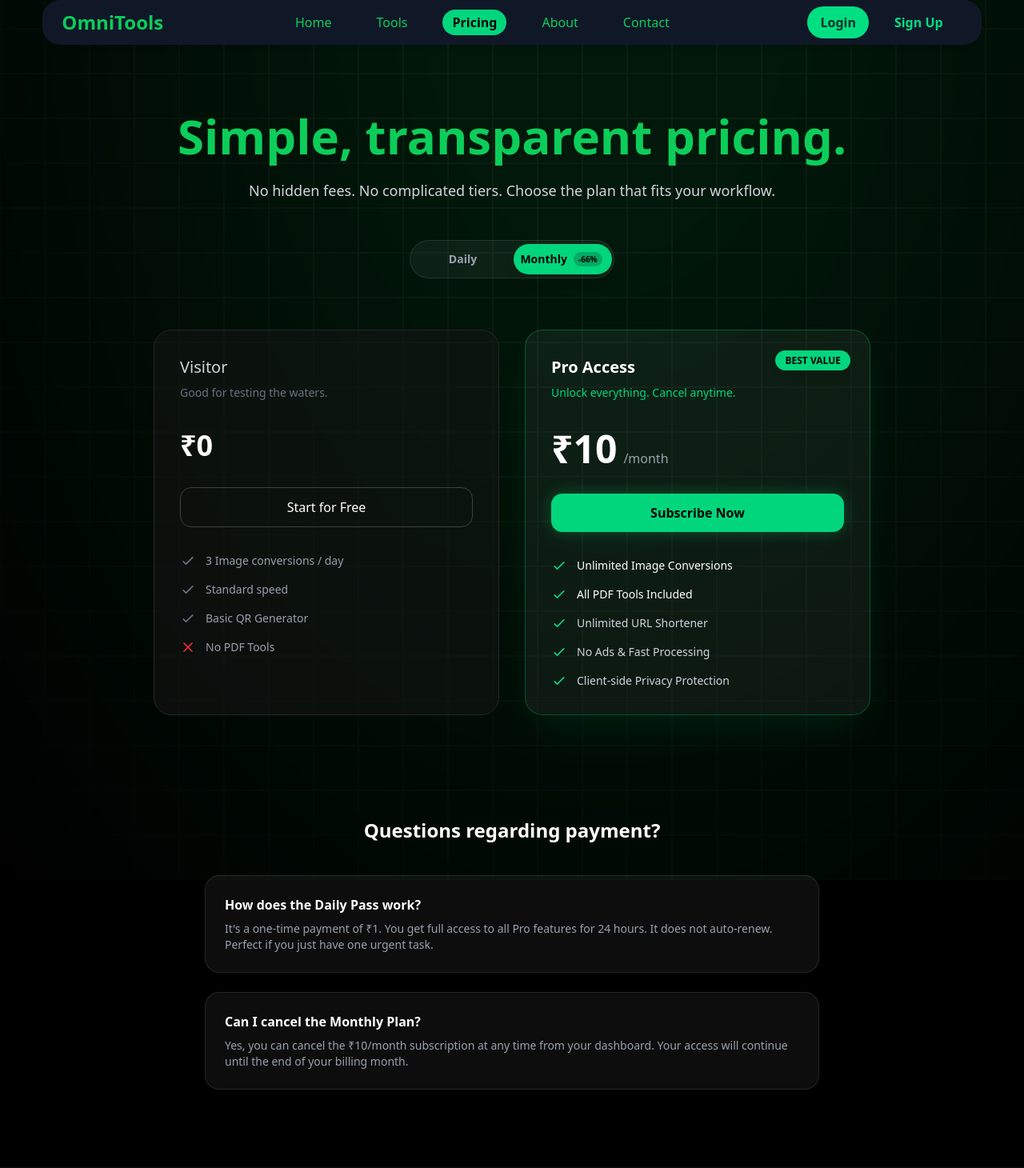
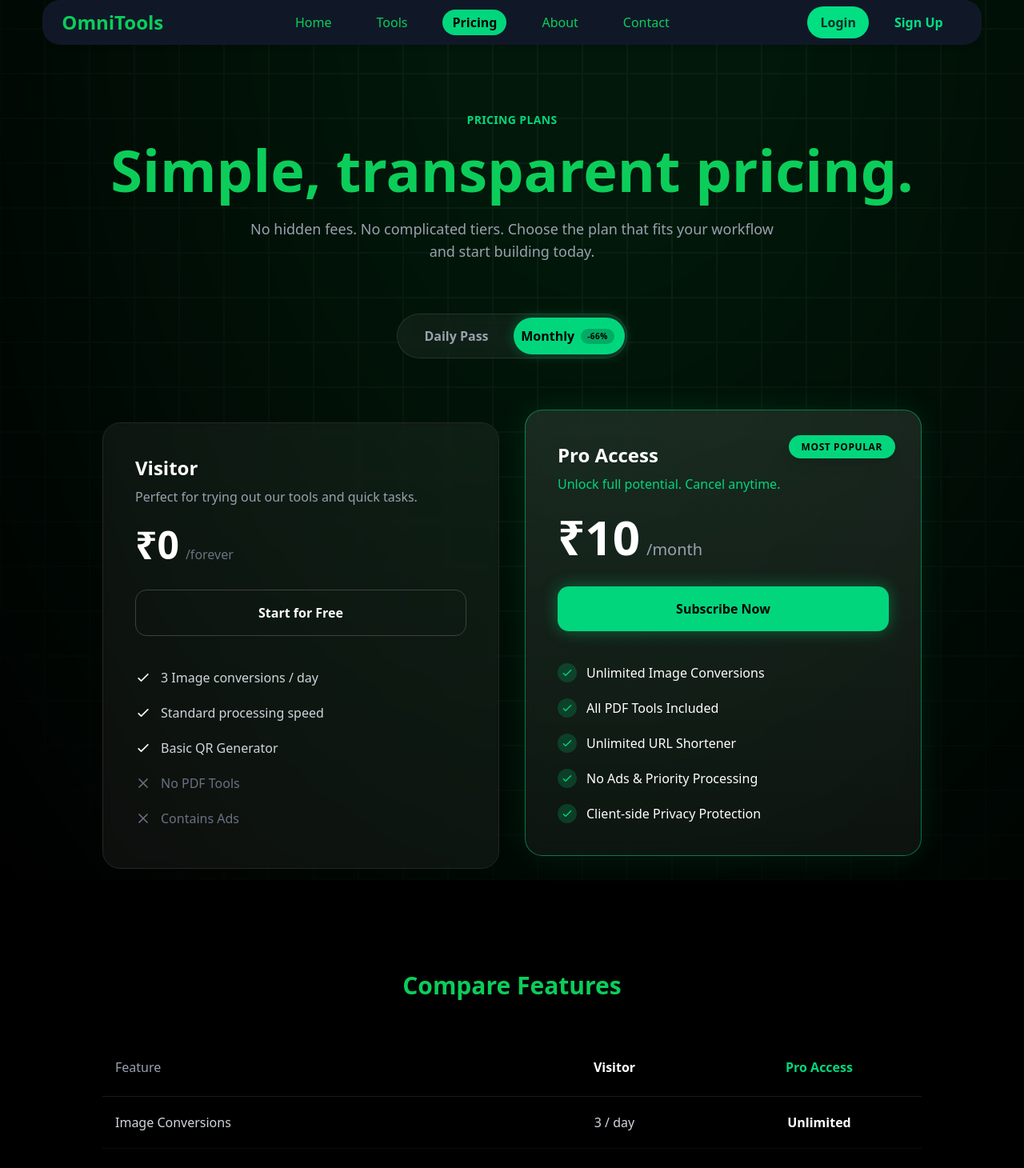
Before and after one commit to AmanKumar9958/my-saas-app, a Next.js app: page /pricing in a window 1280 px wide. Shown: the part 20-1480 px from the top of the page at 80% size. Built offline with nearby package versions, Linux system fonts and the light colour scheme.

Commit message:
feat: update image sources and enhance pricing page layout

```diff
--- a/next.config.ts
+++ b/next.config.ts
@@ -17,6 +17,10 @@ const nextConfig: NextConfig = {
         protocol: 'https',
         hostname: 'placehold.co',
       },
+      {
+        protocol: 'https',
+        hostname: 'ai-saas-template-aceternity.vercel.app',
+      },
     ],
   },
 };
--- a/src/app/pricing/page.tsx
+++ b/src/app/pricing/page.tsx
@@ -21,6 +21,23 @@ const CheckIcon = ({ className }: { className?: string }) => (
     </svg>
 );
 
+// Cross Icon Component
+const CrossIcon = ({ className }: { className?: string }) => (
+    <svg
+        className={className}
+        fill="none"
+        viewBox="0 0 24 24"
+        stroke="currentColor"
+    >
+        <path
+        strokeLinecap="round"
+        strokeLinejoin="round"
+        strokeWidth={2}
+        d="M6 18L18 6M6 6l12 12"
+        />
+    </svg>
+);
+
 type BillingCycle = "daily" | "monthly";
 
 const PricingPage = () => {
@@ -33,22 +50,25 @@ const PricingPage = () => {
       <div className="relative z-10 w-full max-w-7xl mx-auto px-6 md:px-12 lg:px-24 mt-32 md:mt-40 mb-24">
 
         {/* ----------------- HEADER ----------------- */}
-                <div className="text-center mb-12">
-                <h1 className="text-4xl md:text-6xl font-bold  mb-6 text-(--text-color)">
+        <div className="text-center mb-16">
+          <h2 className="text-[#02D67D] font-bold tracking-wide uppercase text-sm mb-4">
+            Pricing Plans
+          </h2>
+          <h1 className="text-4xl md:text-6xl lg:text-7xl font-bold text-(--text-color) mb-6">
             Simple, transparent pricing.
           </h1>
-                <p className="text-lg text-gray-300 max-w-2xl mx-auto">
-                    No hidden fees. No complicated tiers. Choose the plan that fits your workflow.
+          <p className="text-lg text-gray-400 max-w-2xl mx-auto">
+            No hidden fees. No complicated tiers. Choose the plan that fits your workflow and start building today.
           </p>
         </div>
 
         {/* ----------------- TOGGLE SWITCH ----------------- */}
-                <div className="flex justify-center mb-16">
-                <div className="relative flex items-center bg-white/5 border border-white/10 rounded-full p-1 cursor-pointer w-64 h-12">
+        <div className="flex justify-center mb-20">
+          <div className="relative flex items-center bg-white/5 border border-white/10 rounded-full p-1 cursor-pointer w-72 h-14 backdrop-blur-sm">
 
             {/* The Moving Pill */}
             <div
-                    className={`absolute top-1 bottom-1 w-[calc(50%-4px)] bg-[#02D67D] hover:cursor-pointer rounded-full transition-all duration-300 shadow-lg ${
+              className={`absolute top-1 bottom-1 w-[calc(50%-4px)] bg-[#02D67D] rounded-full transition-all duration-300 shadow-[0_0_15px_rgba(2,214,125,0.3)] ${
                 billingCycle === "monthly" ? "left-[calc(50%+2px)]" : "left-1"
               }`}
             />
@@ -56,23 +76,23 @@ const PricingPage = () => {
             {/* Daily Button */}
             <button
               onClick={() => setBillingCycle("daily")}
-                    className={`relative z-10 w-1/2 text-sm font-bold transition-colors duration-300 hover:cursor-pointer ${
+              className={`relative z-10 w-1/2 text-base font-bold transition-colors duration-300 ${
                 billingCycle === "daily" ? "text-black" : "text-gray-400 hover:text-white"
               }`}
             >
-                    Daily
+              Daily Pass
             </button>
 
             {/* Monthly Button */}
             <button
               onClick={() => setBillingCycle("monthly")}
-                    className={`relative z-10 w-1/2 text-sm font-bold transition-colors duration-300 flex items-center justify-center gap-2 hover:cursor-pointer ${
+              className={`relative z-10 w-1/2 text-base font-bold transition-colors duration-300 flex items-center justify-center gap-2 ${
                 billingCycle === "monthly" ? "text-black" : "text-gray-400 hover:text-white"
               }`}
             >
               Monthly
               {/* Savings Badge */}
-                    <span className={`text-[10px] px-1.5 py-0.5 rounded-full ${
+              <span className={`text-[10px] px-2 py-0.5 rounded-full font-extrabold uppercase tracking-wider ${
                 billingCycle === "monthly" ? "bg-black/20 text-black" : "bg-[#02D67D]/20 text-[#02D67D]"
               }`}>
                 -66%
@@ -82,119 +102,166 @@ const PricingPage = () => {
         </div>
 
         {/* ----------------- PRICING CARDS ----------------- */}
-                <div className="grid grid-cols-1 md:grid-cols-2 gap-8 max-w-4xl mx-auto">
+        <div className="grid grid-cols-1 md:grid-cols-2 gap-8 max-w-5xl mx-auto mb-32">
 
-                {/* CARD 1: FREE TIER (Anchor Pricing) */}
-                <SpotlightCard className="p-8 bg-neutral-900/50 border border-neutral-800 rounded-3xl flex flex-col hover:border-neutral-600 transition-colors">
-                    <div className="mb-4">
-                    <h3 className="text-xl font-medium text-gray-300">Visitor</h3>
-                    <p className="text-sm text-gray-500 mt-2 h-10">
-                        Good for testing the waters.
+          {/* CARD 1: FREE TIER */}
+          <SpotlightCard className="p-8 md:p-10 bg-white/5 backdrop-blur-sm border border-neutral-800 rounded-3xl flex flex-col hover:border-neutral-600 transition-colors h-full">
+            <div className="mb-6">
+              <h3 className="text-2xl font-bold text-white">Visitor</h3>
+              <p className="text-gray-400 mt-2">
+                Perfect for trying out our tools and quick tasks.
               </p>
             </div>
 
             <div className="mb-8">
-                    <span className="text-4xl font-bold text-white">₹0</span>
+              <span className="text-5xl font-bold text-white">₹0</span>
+              <span className="text-gray-500 ml-2">/forever</span>
             </div>
 
-                    <button className="w-full py-3 px-4 rounded-xl border border-neutral-700 text-white font-medium hover:bg-neutral-800 transition-all mb-8">
+            <button className="w-full py-4 px-6 rounded-xl border border-neutral-700 text-white font-bold hover:bg-white/10 transition-all mb-10">
               Start for Free
             </button>
 
-                    <div className="space-y-4 text-sm text-gray-400">
+            <div className="space-y-5 text-gray-300">
               <div className="flex items-center">
-                        <CheckIcon className="w-5 h-5 text-gray-500 mr-3" />
+                <CheckIcon className="w-5 h-5 text-white mr-3 shrink-0" />
                 <span>3 Image conversions / day</span>
               </div>
               <div className="flex items-center">
-                        <CheckIcon className="w-5 h-5 text-gray-500 mr-3" />
-                        <span>Standard speed</span>
+                <CheckIcon className="w-5 h-5 text-white mr-3 shrink-0" />
+                <span>Standard processing speed</span>
               </div>
               <div className="flex items-center">
-                        <CheckIcon className="w-5 h-5 text-gray-500 mr-3" />
+                <CheckIcon className="w-5 h-5 text-white mr-3 shrink-0" />
                 <span>Basic QR Generator</span>
               </div>
-                    <div className="flex items-center">
-                        <svg className="w-5 h-5 text-red-500 mr-3" fill="none" viewBox="0 0 24 24" stroke="currentColor"><path strokeLinecap="round" strokeLinejoin="round" strokeWidth={2} d="M6 18L18 6M6 6l12 12" /></svg>
+              <div className="flex items-center text-gray-500">
+                <CrossIcon className="w-5 h-5 mr-3 shrink-0" />
                 <span>No PDF Tools</span>
+              </div>
+              <div className="flex items-center text-gray-500">
+                <CrossIcon className="w-5 h-5 mr-3 shrink-0" />
+                <span>Contains Ads</span>
               </div>
             </div>
           </SpotlightCard>
 
-                {/* CARD 2: PRO TIER (Dynamic) */}
-                <SpotlightCard className="relative p-8 bg-white/5 border border-[#02D67D]/30 rounded-3xl flex flex-col shadow-2xl shadow-[#02D67D]/10">
+          {/* CARD 2: PRO TIER */}
+          <SpotlightCard className="relative p-8 md:p-10 bg-linear-to-b from-white/10 to-white/5 backdrop-blur-md border border-[#02D67D]/50 rounded-3xl flex flex-col shadow-[0_0_40px_rgba(2,214,125,0.1)] h-full transform md:-translate-y-4">
             {/* Best Value Badge */}
-                    {billingCycle === "monthly" && (
             <div className="absolute top-0 right-0 transform translate-x-2 -translate-y-2">
-                            <span className="bg-[#02D67D] text-black text-xs font-bold px-3 py-1 rounded-full shadow-lg">
-                                BEST VALUE
+                <span className="bg-[#02D67D] text-black text-xs font-bold px-4 py-1.5 rounded-full shadow-lg uppercase tracking-wider">
+                    Most Popular
                 </span>
             </div>
-                    )}
 
-                    <div className="mb-4">
-                    <h3 className="text-xl font-bold text-white">Pro Access</h3>
-                    <p className="text-sm text-[#02D67D] mt-2 h-10">
+            <div className="mb-6">
+              <h3 className="text-2xl font-bold text-white">Pro Access</h3>
+              <p className="text-[#02D67D] mt-2 font-medium">
                 {billingCycle === "daily"
-                            ? "Flexible. Pay only when you need it."
-                            : "Unlock everything. Cancel anytime."}
+                    ? "Flexible access. Pay only when you need it."
+                    : "Unlock full potential. Cancel anytime."}
               </p>
             </div>
 
             <div className="mb-8 flex items-baseline">
-                    <span className="text-5xl font-bold text-white">
+              <span className="text-6xl font-bold text-white">
                 ₹{billingCycle === "daily" ? "1" : "10"}
               </span>
-                    <span className="text-gray-400 ml-2">
+              <span className="text-gray-400 ml-2 text-xl">
                 /{billingCycle === "daily" ? "day" : "month"}
               </span>
             </div>
 
-                    <button className="w-full py-3 px-4 rounded-xl bg-[#02D67D] text-black font-bold hover:bg-[#02b86b] hover:scale-[1.02] transition-all mb-8 shadow-[0_0_20px_rgba(2,214,125,0.3)]">
+            <button className="w-full py-4 px-6 rounded-xl bg-[#02D67D] text-black font-bold hover:bg-[#02b86b] hover:scale-[1.02] transition-all mb-10 shadow-[0_0_20px_rgba(2,214,125,0.4)]">
               {billingCycle === "daily" ? "Get Daily Pass" : "Subscribe Now"}
             </button>
 
-                    <div className="space-y-4 text-sm text-gray-300">
+            <div className="space-y-5 text-white">
               <div className="flex items-center">
-                        <CheckIcon className="w-5 h-5 text-[#02D67D] mr-3" />
-                        <span className="font-medium text-white">Unlimited Image Conversions</span>
+                <div className="bg-[#02D67D]/20 p-1 rounded-full mr-3">
+                    <CheckIcon className="w-4 h-4 text-[#02D67D]" />
+                </div>
+                <span className="font-medium">Unlimited Image Conversions</span>
               </div>
               <div className="flex items-center">
-                        <CheckIcon className="w-5 h-5 text-[#02D67D] mr-3" />
-                        <span className="font-medium text-white">All PDF Tools Included</span>
+                <div className="bg-[#02D67D]/20 p-1 rounded-full mr-3">
+                    <CheckIcon className="w-4 h-4 text-[#02D67D]" />
+                </div>
+                <span className="font-medium">All PDF Tools Included</span>
               </div>
               <div className="flex items-center">
-                        <CheckIcon className="w-5 h-5 text-[#02D67D] mr-3" />
-                        <span>Unlimited URL Shortener</span>
+                <div className="bg-[#02D67D]/20 p-1 rounded-full mr-3">
+                    <CheckIcon className="w-4 h-4 text-[#02D67D]" />
+                </div>
+                <span className="font-medium">Unlimited URL Shortener</span>
               </div>
               <div className="flex items-center">
-                        <CheckIcon className="w-5 h-5 text-[#02D67D] mr-3" />
-                        <span>No Ads & Fast Processing</span>
+                <div className="bg-[#02D67D]/20 p-1 rounded-full mr-3">
+                    <CheckIcon className="w-4 h-4 text-[#02D67D]" />
+                </div>
+                <span className="font-medium">No Ads & Priority Processing</span>
               </div>
               <div className="flex items-center">
-                        <CheckIcon className="w-5 h-5 text-[#02D67D] mr-3" />
-                        <span>Client-side Privacy Protection</span>
+                <div className="bg-[#02D67D]/20 p-1 rounded-full mr-3">
+                    <CheckIcon className="w-4 h-4 text-[#02D67D]" />
+                </div>
+                <span className="font-medium">Client-side Privacy Protection</span>
               </div>
             </div>
           </SpotlightCard>
         </div>
 
-                {/* ----------------- FAQ SECTION (To add length) ----------------- */}
-                <div className="max-w-3xl mx-auto mt-32">
-                    <h3 className="text-2xl font-bold text-center mb-10">Questions regarding payment?</h3>
-                    <div className="space-y-6">
-                        <div className="bg-white/5 border border-white/10 p-6 rounded-2xl">
-                            <h4 className="font-bold text-white mb-2">How does the Daily Pass work?</h4>
-                            <p className="text-gray-400 text-sm">
-                                It's a one-time payment of ₹1. You get full access to all Pro features for 24 hours. It does not auto-renew. Perfect if you just have one urgent task.
+        {/* ----------------- COMPARISON TABLE ----------------- */}
+        <div className="max-w-5xl mx-auto mb-32">
+            <h3 className="text-3xl font-bold text-center mb-12 text-(--text-color)">Compare Features</h3>
+            <div className="overflow-x-auto">
+                <table className="w-full text-left border-collapse">
+                    <thead>
+                        <tr className="border-b border-white/10">
+                            <th className="py-6 px-4 text-gray-400 font-medium w-1/2">Feature</th>
+                            <th className="py-6 px-4 text-white font-bold text-center w-1/4">Visitor</th>
+                            <th className="py-6 px-4 text-[#02D67D] font-bold text-center w-1/4">Pro Access</th>
+                        </tr>
+                    </thead>
+                    <tbody className="text-gray-300">
+                        {[
+                            { name: "Image Conversions", free: "3 / day", pro: "Unlimited" },
+                            { name: "PDF Tools", free: <CrossIcon className="w-5 h-5 mx-auto text-gray-600" />, pro: <CheckIcon className="w-5 h-5 mx-auto text-[#02D67D]" /> },
+                            { name: "URL Shortener", free: "Basic", pro: "Advanced Analytics" },
+                            { name: "QR Code Generator", free: "Standard", pro: "Custom Branding" },
+                            { name: "Processing Speed", free: "Standard", pro: "Lightning Fast" },
+                            { name: "Ad-Free Experience", free: <CrossIcon className="w-5 h-5 mx-auto text-gray-600" />, pro: <CheckIcon className="w-5 h-5 mx-auto text-[#02D67D]" /> },
+                            { name: "Priority Support", free: <CrossIcon className="w-5 h-5 mx-auto text-gray-600" />, pro: <CheckIcon className="w-5 h-5 mx-auto text-[#02D67D]" /> },
+                        ].map((row, i) => (
+                            <tr key={i} className="border-b border-white/5 hover:bg-white/5 transition-colors">
+                                <td className="py-5 px-4 font-medium">{row.name}</td>
+                                <td className="py-5 px-4 text-center">{row.free}</td>
+                                <td className="py-5 px-4 text-center font-semibold text-white">{row.pro}</td>
+                            </tr>
+                        ))}
+                    </tbody>
+                </table>
+            </div>
+        </div>
+
+        {/* ----------------- FAQ SECTION ----------------- */}
+        <div className="max-w-3xl mx-auto">
+            <h3 className="text-3xl font-bold text-center mb-12 text-(--text-color)">Frequently Asked Questions</h3>
+            <div className="grid gap-6">
+                {[
+                    { q: "How does the Daily Pass work?", a: "It's a one-time payment of ₹1. You get full access to all Pro features for 24 hours. It does not auto-renew. Perfect if you just have one urgent task." },
+                    { q: "Can I cancel the Monthly Plan?", a: "Yes, you can cancel the ₹10/month subscription at any time from your dashboard. Your access will continue until the end of your billing month." },
+                    { q: "Is my payment information secure?", a: "Absolutely. We use industry-standard encryption and trusted payment gateways to ensure your data is always safe." },
+                    { q: "Do you offer refunds?", a: "Since we offer a low-cost daily pass for testing, we generally do not offer refunds for the monthly plan. However, if you have a technical issue, please contact support." }
+                ].map((item, i) => (
+                    <SpotlightCard key={i} className="bg-white/5 border border-white/10 p-8 rounded-2xl hover:border-[#02D67D]/30 transition-colors">
+                        <h4 className="text-xl font-bold text-white mb-3">{item.q}</h4>
+                        <p className="text-gray-400 leading-relaxed">
+                            {item.a}
                         </p>
-                        </div>
-                        <div className="bg-white/5 border border-white/10 p-6 rounded-2xl">
-                            <h4 className="font-bold text-white mb-2">Can I cancel the Monthly Plan?</h4>
-                            <p className="text-gray-400 text-sm">
-                                Yes, you can cancel the ₹10/month subscription at any time from your dashboard. Your access will continue until the end of your billing month.
-                            </p>
-                        </div>
+                    </SpotlightCard>
+                ))}
             </div>
         </div>
 
```
Also changed, not shown: src/app/about/page.tsx (+8 -2 lines). Lines whose indentation alone changed are shown as unchanged.
